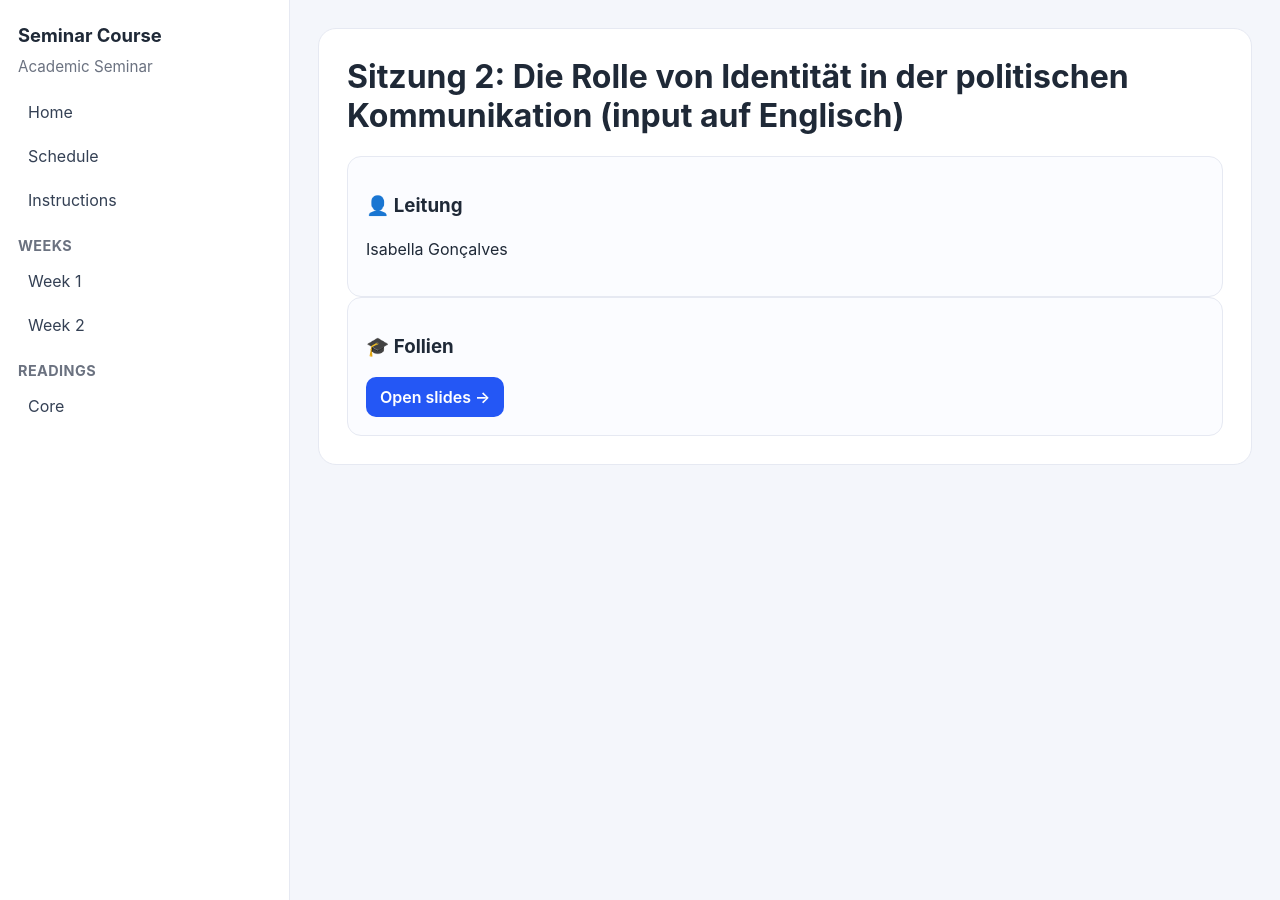
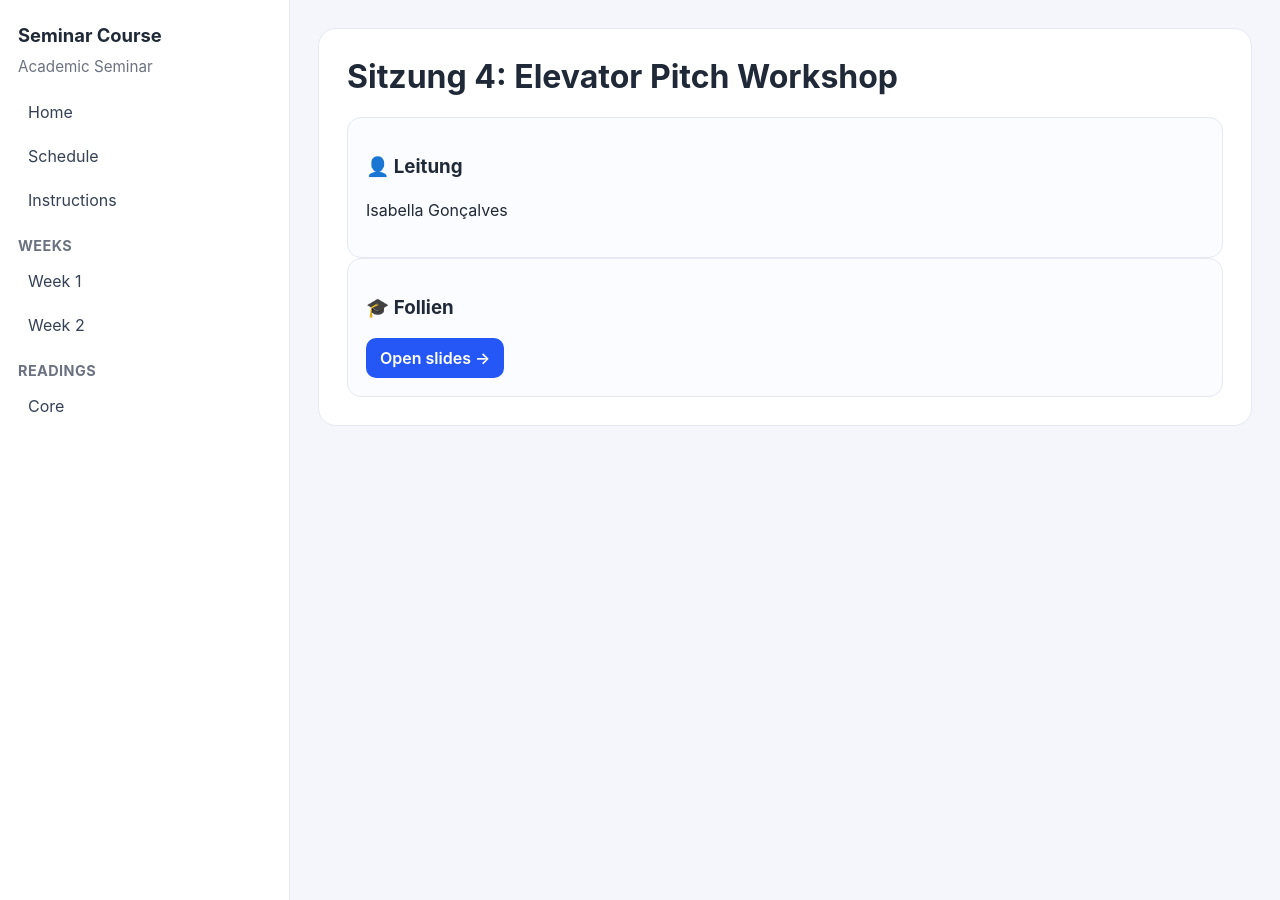
Before and after one commit to bellasgon/SeminarC_Sommer, a Jekyll site: the page built from seminars/week04.md, in a window 1280 px wide. Built offline with Jekyll 4.4.1, drawn with Linux system fonts in a browser that asks for light colours.

Commit message:
Update week04.md for Elevator Pitch Workshop

```diff
--- a/seminars/week04.md
+++ b/seminars/week04.md
@@ -4,7 +4,7 @@ title: Week 2
 instructor_slides: ""
 ---
 
-# Sitzung 2: Die Rolle von Identität in der politischen Kommunikation (input auf Englisch)
+# Sitzung 4: Elevator Pitch Workshop
 
 <div class="card">
   <h3>👤 Leitung</h3>
```
